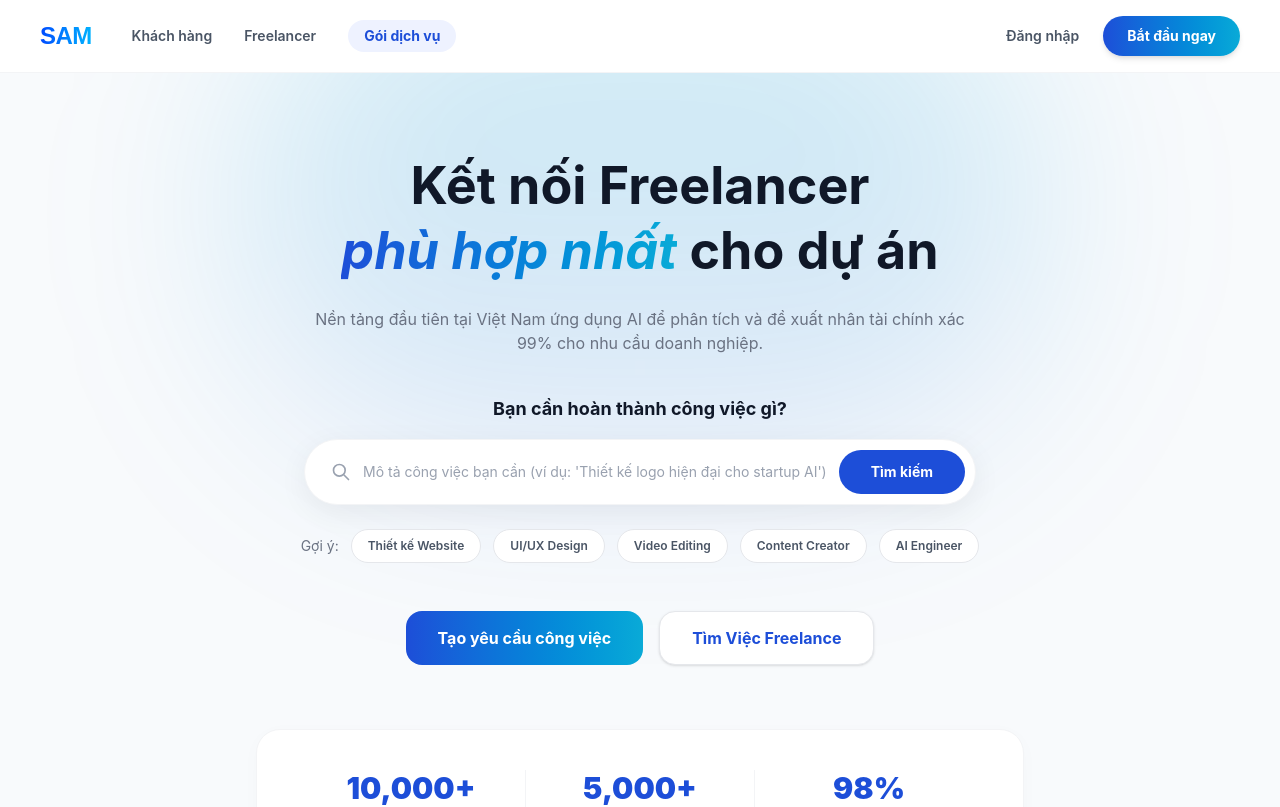
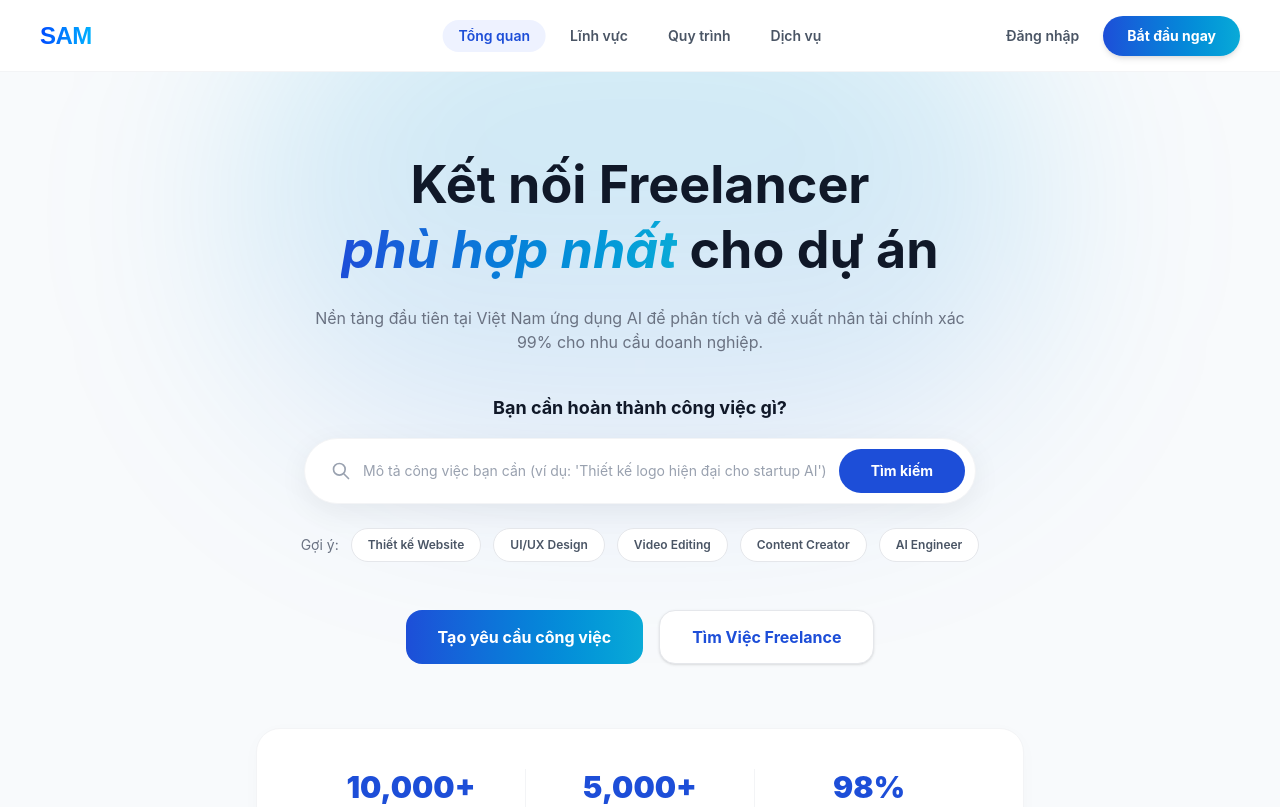
Before and after one commit to SAM-SiftAndMatch/sam-fe, a React (Vite) app: page / in a window 1280 px wide. Shown: the top 807 px of the page. Built offline with nearby package versions, Linux system fonts and the light colour scheme.

Commit message:
refactor: header of landing page

```diff
--- a/src/components/GuestHeader.tsx
+++ b/src/components/GuestHeader.tsx
@@ -1,11 +1,55 @@
-import type React from 'react';
+import React, { useState, useEffect } from 'react';
 import { Link } from 'react-router-dom';
 import * as paths from '../routes/paths';
-const GuestHeader: React.FC = () => {
+
+export type NavItem = {
+  label: string;
+  id: string;
+};
+
+interface GuestHeaderProps {
+  navItems?: NavItem[];
+}
+
+const GuestHeader: React.FC<GuestHeaderProps> = ({ navItems }) => {
+  const [activeId, setActiveId] = useState<string>('');
+
+  useEffect(() => {
+    if (!navItems) return;
+
+    const handleScroll = () => {
+      let currentActive = '';
+      for (const item of navItems) {
+        const element = document.getElementById(item.id);
+        if (element) {
+          const rect = element.getBoundingClientRect();
+          // Adjust 150 based on header height + offset
+          if (rect.top <= 150 && rect.bottom >= 150) {
+            currentActive = item.id;
+          }
+        }
+      }
+      if (currentActive !== activeId) {
+        setActiveId(currentActive);
+      }
+    };
+
+    window.addEventListener('scroll', handleScroll);
+    handleScroll(); // Check on mount
+    return () => window.removeEventListener('scroll', handleScroll);
+  }, [navItems, activeId]);
+
+  const scrollToSection = (id: string) => {
+    const element = document.getElementById(id);
+    if (element) {
+      element.scrollIntoView({ behavior: 'smooth', block: 'start' });
+    }
+  };
+
   return (
-    <header className="w-full py-4 px-6 md:px-10 flex items-center justify-between border-b border-gray-100 bg-white sticky top-0 z-50">
-      <div className="flex items-center gap-10">
-        {/* Logo */}
+    <header className="w-full h-[72px] px-6 md:px-10 flex items-center relative border-b border-gray-100 bg-white sticky top-0 z-50">
+      {/* Logo - Left */}
+      <div className="flex-1 flex items-center">
         <Link
           to={paths.PATH_CLIENT_DASHBOARD}
           className="text-2xl font-black tracking-tight text-transparent bg-clip-text bg-gradient-to-r from-[#0047FF] to-[#00B2FF] cursor-pointer"
@@ -13,32 +57,54 @@ const GuestHeader: React.FC = () => {
         >
           SAM
         </Link>
+      </div>
 
-        {/* Navigation Center */}
-        <nav className="hidden md:flex items-center gap-8">
+      {/* Navigation - Center (Absolute) */}
+      <nav className="hidden md:flex absolute left-1/2 -translate-x-1/2 items-center gap-2">
+        {navItems ? (
+          navItems.map((item) => {
+            const isActive = activeId === item.id;
+            return (
+              <button
+                key={item.id}
+                type="button"
+                onClick={() => scrollToSection(item.id)}
+                className={`text-sm font-semibold px-4 py-1.5 rounded-full cursor-pointer border-0 transition-colors ${
+                  isActive
+                    ? 'bg-[#EEF2FF] text-[#1D4ED8]'
+                    : 'text-gray-600 hover:text-[#0047FF] bg-transparent hover:bg-gray-50'
+                }`}
+              >
+                {item.label}
+              </button>
+            );
+          })
+        ) : (
+          <>
             <button
               type="button"
-            className="text-sm font-semibold text-gray-600 hover:text-[#0047FF] cursor-pointer bg-transparent border-0 p-0"
+              className="text-sm font-semibold text-gray-600 hover:text-[#0047FF] hover:bg-gray-50 px-4 py-1.5 rounded-full cursor-pointer bg-transparent border-0 transition-colors"
             >
               Khách hàng
             </button>
             <button
               type="button"
-            className="text-sm font-semibold text-gray-600 hover:text-[#0047FF] cursor-pointer bg-transparent border-0 p-0"
+              className="text-sm font-semibold text-gray-600 hover:text-[#0047FF] hover:bg-gray-50 px-4 py-1.5 rounded-full cursor-pointer bg-transparent border-0 transition-colors"
             >
               Freelancer
             </button>
             <button
               type="button"
-            className="text-sm font-bold bg-[#EEF2FF] text-[#1D4ED8] px-4 py-1.5 rounded-full cursor-pointer border-0 hover:bg-[#E0E7FF] transition-colors"
+              className="text-sm font-semibold text-gray-600 hover:text-[#0047FF] hover:bg-gray-50 px-4 py-1.5 rounded-full cursor-pointer bg-transparent border-0 transition-colors"
             >
-            Gói dịch vụ
+              Dịch vụ
             </button>
+          </>
+        )}
       </nav>
-      </div>
 
       {/* Navigation Right */}
-      <div className="flex items-center gap-6">
+      <div className="flex-1 flex items-center justify-end gap-6">
         <Link
           to={paths.PATH_LOGIN}
           className="text-sm font-semibold text-gray-600 hover:text-[#0047FF] cursor-pointer bg-transparent border-0 p-0 hidden md:block"
--- a/src/pages/ClientLandingPage.tsx
+++ b/src/pages/ClientLandingPage.tsx
@@ -3,6 +3,7 @@ import { Link } from 'react-router-dom';
 import Footer from '../components/Footer';
 import GuestHeader from '../components/GuestHeader';
 import * as paths from '../routes/paths';
+import FooterDashboard from '@/components/FooterDashboard';
 
 const CATEGORIES = [
   {
@@ -89,11 +90,18 @@ const ClientLandingPage: React.FC = () => {
   return (
     <div className="min-h-screen bg-[#F8FAFC] font-sans flex flex-col">
       {/* HEADER */}
-      <GuestHeader />
+      <GuestHeader
+        navItems={[
+          { label: 'Tổng quan', id: 'hero' },
+          { label: 'Lĩnh vực', id: 'categories' },
+          { label: 'Quy trình', id: 'process' },
+          { label: 'Dịch vụ', id: 'pricing' }
+        ]}
+      />
 
       <main className="flex-1 w-full flex flex-col items-center">
         {/* ================= HERO SECTION ================= */}
-        <section className="w-full relative pt-20 pb-16 px-4 flex flex-col items-center text-center overflow-hidden">
+        <section id="hero" className="w-full relative pt-20 pb-16 px-4 flex flex-col items-center text-center overflow-hidden">
           {/* Background Blur */}
           <div className="absolute top-[-100px] left-1/2 -translate-x-1/2 w-[800px] h-[500px] bg-gradient-to-b from-[#0AAAD7]/20 to-[#1D4ED8]/10 blur-[100px] rounded-full pointer-events-none" />
 
@@ -206,7 +214,7 @@ const ClientLandingPage: React.FC = () => {
         </section>
 
         {/* ================= CATEGORIES SECTION ================= */}
-        <section className="w-full max-w-6xl mx-auto px-4 py-16">
+        <section id="categories" className="w-full max-w-6xl mx-auto px-4 py-16">
           <div className="flex flex-col md:flex-row md:items-end justify-between mb-10 gap-4">
             <div>
               <h2 className="text-2xl font-bold text-gray-900 mb-2">Lĩnh vực phổ biến</h2>
@@ -258,7 +266,7 @@ const ClientLandingPage: React.FC = () => {
         </section>
 
         {/* ================= PROCESS SECTION ================= */}
-        <section className="w-full bg-gradient-to-b from-white to-[#F4F7FF] py-20 px-4 relative overflow-hidden">
+        <section id="process" className="w-full bg-gradient-to-b from-white to-[#F4F7FF] py-20 px-4 relative overflow-hidden">
           <div className="max-w-5xl mx-auto text-center relative z-10">
             <h2 className="text-2xl md:text-3xl font-bold text-gray-900 mb-2">
               Quy trình tuyển dụng thông minh
@@ -308,7 +316,7 @@ const ClientLandingPage: React.FC = () => {
         </section>
 
         {/* ================= PRICING SECTION (Tái sử dụng HTML Bảng giá) ================= */}
-        <section className="w-full max-w-5xl mx-auto px-4 py-20 flex flex-col items-center">
+        <section id="pricing" className="w-full max-w-5xl mx-auto px-4 py-20 flex flex-col items-center">
           <div className="text-center mb-10">
             <h2 className="text-3xl font-bold text-gray-900 mb-2">Gói dịch vụ linh hoạt</h2>
             <p className="text-gray-500 text-sm">
@@ -625,7 +633,7 @@ const ClientLandingPage: React.FC = () => {
       </main>
 
       {/* FOOTER */}
-      <Footer />
+      <FooterDashboard />
     </div>
   );
 };
```
Lines whose indentation alone changed are shown as unchanged.
